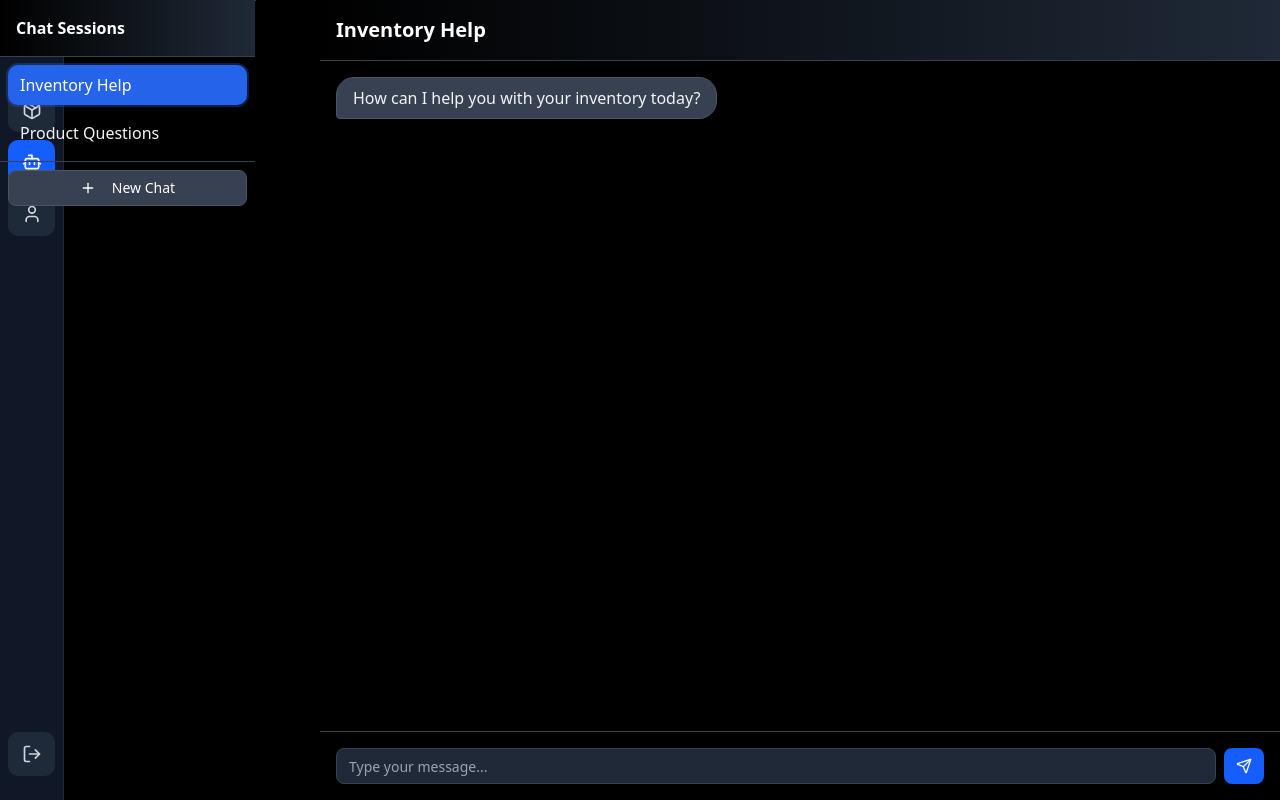
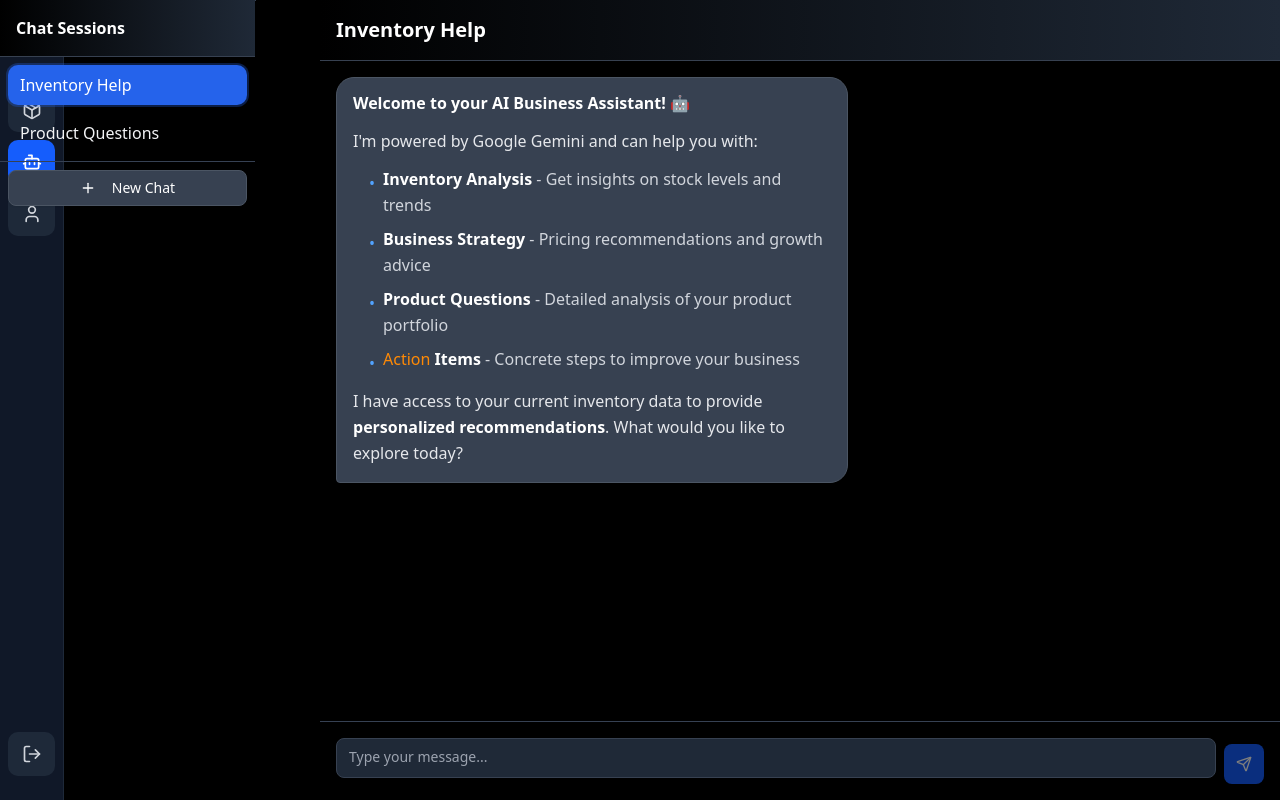
Before and after one commit to gitCoderDarsh/Vyaapari, a Next.js app: page /dashboard/assistant in a window 1280 px wide. Built offline with nearby package versions, Linux system fonts and the light colour scheme; no server answers; sample sign-in values are in the browser's storage.

Commit message:
feat: enhance AI assistant with better formatting and UX - Multi-line textarea with custom scrollbars and unclear message detection

```diff
--- a/src/app/dashboard/assistant/page.jsx
+++ b/src/app/dashboard/assistant/page.jsx
@@ -1,13 +1,69 @@
 "use client"
 
-import { useState, useEffect } from "react"
+import { useState, useEffect, useRef } from "react"
 import { useSession } from "next-auth/react"
 import { useRouter } from "next/navigation"
-import { Edit, Plus, Send } from "lucide-react"
+import { Edit, Plus, Send, Loader2 } from "lucide-react"
 import { Button } from "@/components/ui/button"
-import { Input } from "@/components/ui/input"
 import { cn } from "@/lib/utils"
 import Sidebar from "@/components/dashboard/Sidebar"
+
+// Helper function to format AI responses with better structure
+const formatMessage = (text) => {
+  if (!text) return ''
+
+  // Clean up the text first and split into lines
+  const lines = text.trim().split('\n')
+  const formattedLines = []
+
+  for (let i = 0; i < lines.length; i++) {
+    let line = lines[i].trim()
+
+    // Skip empty lines at the beginning
+    if (line === '' && formattedLines.length === 0) continue
+
+    // Handle empty lines (spacing)
+    if (line === '') {
+      formattedLines.push('<div class="mb-3"></div>')
+      continue
+    }
+
+    // Bold text
+    line = line.replace(/\*\*(.*?)\*\*/g, '<strong class="text-white font-semibold">$1</strong>')
+
+    // Section headers (words ending with :)
+    if (/^[A-Za-z\s]+:$/.test(line)) {
+      formattedLines.push(`<div class="text-blue-400 font-semibold mt-4 mb-2 text-sm uppercase tracking-wide">${line}</div>`)
+    }
+    // Bullet points
+    else if (/^[•·\-*]\s+/.test(line)) {
+      const content = line.replace(/^[•·\-*]\s+/, '')
+      formattedLines.push(`<div class="ml-4 mb-2 flex items-start"><span class="text-blue-400 mr-2 mt-1">•</span><span class="text-gray-300 flex-1">${content}</span></div>`)
+    }
+    // Numbered lists
+    else if (/^\d+\.\s+/.test(line)) {
+      const [, number, content] = line.match(/^(\d+\.)\s+(.+)$/)
+      formattedLines.push(`<div class="ml-4 mb-2 flex items-start"><span class="text-blue-400 font-medium mr-2 min-w-[20px]">${number}</span><span class="text-gray-300 flex-1">${content}</span></div>`)
+    }
+    // Regular text
+    else {
+      formattedLines.push(`<div class="mb-1">${line}</div>`)
+    }
+  }
+
+  let result = formattedLines.join('')
+
+  // Apply additional formatting
+  result = result
+    // Currency amounts
+    .replace(/₹([\d,]+)/g, '<span class="text-green-400 font-medium">₹$1</span>')
+    // Numbers and percentages
+    .replace(/\b(\d+%)\b/g, '<span class="text-yellow-400 font-medium">$1</span>')
+    // Action words
+    .replace(/\b(Action|TODO|Next|Immediate|Priority|Recommend|Consider)\b/gi, '<span class="text-orange-400 font-medium">$1</span>')
+
+  return result
+}
 import MobileHeader from "@/components/dashboard/MobileHeader"
 import LogoutModal from "@/components/dashboard/LogoutModal"
 import styles from './assistant.module.css'
@@ -15,10 +71,41 @@ import styles from './assistant.module.css'
 export default function AssistantPage() {
   const { data: session, status } = useSession()
   const router = useRouter()
+  const textareaRef = useRef(null)
   const [showLogoutModal, setShowLogoutModal] = useState(false)
   const [isMobileMenuOpen, setIsMobileMenuOpen] = useState(false)
   const [activeTab, setActiveTab] = useState("Assistant")
   const [isSidebarCollapsed, setIsSidebarCollapsed] = useState(false)
+  const [isLoading, setIsLoading] = useState(false)
+
+  // Add custom scrollbar styles
+  useEffect(() => {
+    const style = document.createElement('style')
+    style.textContent = `
+      .custom-scrollbar::-webkit-scrollbar {
+        width: 8px;
+      }
+      .custom-scrollbar::-webkit-scrollbar-track {
+        background: transparent;
+      }
+      .custom-scrollbar::-webkit-scrollbar-thumb {
+        background: #4b5563;
+        border-radius: 4px;
+      }
+      .custom-scrollbar::-webkit-scrollbar-thumb:hover {
+        background: #6b7280;
+      }
+      .custom-scrollbar {
+        scrollbar-width: thin;
+        scrollbar-color: #4b5563 transparent;
+      }
+    `
+    document.head.appendChild(style)
+
+    return () => {
+      document.head.removeChild(style)
+    }
+  }, [])
 
   // Handle sidebar collapse animation when entering Assistant page
   useEffect(() => {
@@ -44,12 +131,18 @@ export default function AssistantPage() {
     {
       id: "1",
       name: "Inventory Help",
-      messages: [{ role: "assistant", content: "How can I help you with your inventory today?" }],
+      messages: [{
+        role: "assistant",
+        content: "**Welcome to your AI Business Assistant!** 🤖\n\nI'm powered by Google Gemini and can help you with:\n\n• **Inventory Analysis** - Get insights on stock levels and trends\n• **Business Strategy** - Pricing recommendations and growth advice\n• **Product Questions** - Detailed analysis of your product portfolio\n• **Action Items** - Concrete steps to improve your business\n\nI have access to your current inventory data to provide **personalized recommendations**. What would you like to explore today?"
+      }],
     },
     {
       id: "2",
       name: "Product Questions",
-      messages: [{ role: "assistant", content: "I'm here to answer any product-related questions." }],
+      messages: [{
+        role: "assistant",
+        content: "**Product Analysis & Strategy** 📊\n\nI can help you with:\n\n1. **Pricing Analysis** - Optimize your product prices\n2. **Inventory Trends** - Identify fast-moving vs slow-moving items\n3. **Stock Management** - Get alerts for low stock items\n4. **Market Positioning** - Strategic advice for your products\n\nAsk me anything about your business or specific products!"
+      }],
     },
   ])
   const [activeChat, setActiveChat] = useState("1")
@@ -100,43 +193,146 @@ export default function AssistantPage() {
     const newChat = {
       id: Date.now().toString(),
       name: `Chat ${chats.length + 1}`,
-      messages: [{ role: "assistant", content: "Hello! How can I assist you today?" }],
+      messages: [{
+        role: "assistant",
+        content: "**Hello! I'm your AI Business Assistant** 🚀\n\nKey Capabilities:\n\n• **Inventory Analysis** - Real-time insights from your data\n• **Strategic Advice** - Business growth recommendations\n• **Problem Solving** - Quick answers to operational questions\n\nWhat can I help you with today?"
+      }],
     }
     setChats([...chats, newChat])
     setActiveChat(newChat.id)
   }
 
-  const sendMessage = () => {
+  // Auto-resize textarea function
+  const autoResizeTextarea = () => {
+    const textarea = textareaRef.current
+    if (textarea) {
+      textarea.style.height = 'auto'
+      textarea.style.height = Math.min(textarea.scrollHeight, 120) + 'px' // Max height of ~5 lines
+    }
+  }
+
+  // Handle textarea input change
+  const handleTextareaChange = (e) => {
+    setNewMessage(e.target.value)
+    autoResizeTextarea()
+  }
+
+  // Handle key events for textarea
+  const handleKeyDown = (e) => {
+    if (e.key === 'Enter' && !e.shiftKey) {
+      e.preventDefault()
+      if (!isLoading && newMessage.trim()) {
+        sendMessage()
+      }
+    }
+  }
+
+  // Auto-resize on mount and when content changes
+  useEffect(() => {
+    autoResizeTextarea()
+  }, [newMessage])
+
+  const sendMessage = async () => {
     if (!newMessage.trim()) return
+
+    const userMessage = { role: "user", content: newMessage }
 
     const updatedChats = chats.map((chat) => {
       if (chat.id === activeChat) {
         return {
           ...chat,
-          messages: [...chat.messages, { role: "user", content: newMessage }],
+          messages: [...chat.messages, userMessage],
         }
       }
       return chat
     })
     setChats(updatedChats)
     setNewMessage("")
+    setIsLoading(true)
 
-    // Simulate assistant response
-    setTimeout(() => {
+    try {
+      // Fetch current inventory data for AI context
+      const inventoryResponse = await fetch('/api/inventory')
+      let inventoryData = {
+        totalItems: 0,
+        totalValue: 0,
+        lowStockItems: 0,
+        items: []
+      }
+
+      if (inventoryResponse.ok) {
+        const inventoryResult = await inventoryResponse.json()
+        inventoryData = {
+          totalItems: inventoryResult.totalItems || 0,
+          totalValue: inventoryResult.totalValue || 0,
+          lowStockItems: inventoryResult.items?.filter(item => item.stockQuantity < 5).length || 0,
+          items: inventoryResult.items || []
+        }
+      }
+
+      // Call the AI API with real inventory context
+      const response = await fetch('/api/ai', {
+        method: 'POST',
+        headers: {
+          'Content-Type': 'application/json',
+        },
+        body: JSON.stringify({
+          type: 'business-assistant',
+          prompt: newMessage,
+          data: {
+            context: {
+              totalItems: inventoryData.totalItems,
+              totalValue: inventoryData.totalValue,
+              lowStockItems: inventoryData.lowStockItems
+            },
+            inventoryItems: inventoryData.items
+          }
+        })
+      })
+
+      const data = await response.json()
+
+      if (!response.ok) {
+        throw new Error(data.error || 'Failed to get AI response')
+      }
+
+      const aiMessage = {
+        role: "assistant",
+        content: data.text || data.response || 'Sorry, I couldn\'t process your request.'
+      }
+
       const responseChats = updatedChats.map((chat) => {
         if (chat.id === activeChat) {
           return {
             ...chat,
-            messages: [
-              ...chat.messages,
-              { role: "assistant", content: "I understand your question. Let me help you with that." },
-            ],
+            messages: [...chat.messages, aiMessage],
           }
         }
         return chat
       })
       setChats(responseChats)
-    }, 1000)
+
+    } catch (error) {
+      console.error('Error sending message:', error)
+
+      const errorMessage = {
+        role: "assistant",
+        content: 'Sorry, I\'m having trouble connecting right now. Please try again in a moment.'
+      }
+
+      const errorChats = updatedChats.map((chat) => {
+        if (chat.id === activeChat) {
+          return {
+            ...chat,
+            messages: [...chat.messages, errorMessage],
+          }
+        }
+        return chat
+      })
+      setChats(errorChats)
+    } finally {
+      setIsLoading(false)
+    }
   }
 
   const currentChat = chats.find((chat) => chat.id === activeChat)
@@ -224,18 +420,30 @@ export default function AssistantPage() {
         </div>
 
         {/* Chat Messages */}
-        <div className={cn("flex-1 overflow-y-auto p-4 space-y-4 bg-black", styles.chatContainer)}>
+        <div className={cn(
+          "flex-1 overflow-y-auto p-4 space-y-4 bg-black custom-scrollbar",
+          styles.chatContainer
+        )}>
           {currentChat?.messages.map((message, index) => (
             <div key={index} className={cn("flex", message.role === "user" ? "justify-end" : "justify-start", styles.messageSlideIn)}>
               <div
                 className={cn(
-                  "max-w-xs lg:max-w-md px-4 py-2 rounded-lg",
+                  "px-4 py-3 rounded-lg",
                   message.role === "user"
-                    ? `text-white ${styles.userMessage}`
-                    : `text-gray-100 ${styles.assistantMessage}`,
+                    ? `text-white max-w-xs lg:max-w-md ${styles.userMessage}`
+                    : `text-gray-100 max-w-md lg:max-w-lg ${styles.assistantMessage}`,
                 )}
               >
-                {message.content}
+                {message.role === "assistant" ? (
+                  <div
+                    className="text-gray-200 leading-relaxed"
+                    dangerouslySetInnerHTML={{
+                      __html: formatMessage(message.content)
+                    }}
+                  />
+                ) : (
+                  message.content
+                )}
               </div>
             </div>
           ))}
@@ -243,19 +451,34 @@ export default function AssistantPage() {
 
         {/* Chat Input */}
         <div className="p-4 border-t border-gray-700 bg-black">
-          <div className="flex gap-2">
-            <Input
-              value={newMessage}
-              onChange={(e) => setNewMessage(e.target.value)}
-              placeholder="Type your message..."
-              className={cn("flex-1 bg-gray-800 border-gray-700 text-white placeholder-gray-400 focus:border-blue-500", styles.chatInput)}
-              onKeyPress={(e) => e.key === "Enter" && sendMessage()}
-            />
+          <div className="flex gap-2 items-end">
+            <div className="flex-1">
+              <textarea
+                ref={textareaRef}
+                value={newMessage}
+                onChange={handleTextareaChange}
+                onKeyDown={handleKeyDown}
+                placeholder="Type your message..."
+                className={cn(
+                  "w-full bg-gray-800 border border-gray-700 text-white placeholder-gray-400",
+                  "focus:border-blue-500 focus:outline-none focus:ring-1 focus:ring-blue-500",
+                  "rounded-md px-3 py-2 resize-none min-h-[40px] max-h-[120px]",
+                  "leading-5 text-sm transition-all duration-200 custom-scrollbar",
+                  styles.chatInput
+                )}
+                rows={1}
+              />
+            </div>
             <Button
               onClick={sendMessage}
-              className="bg-blue-600 hover:bg-blue-700"
+              disabled={isLoading || !newMessage.trim()}
+              className="bg-blue-600 hover:bg-blue-700 disabled:opacity-50 disabled:cursor-not-allowed h-[40px]"
             >
-              <Send className="h-4 w-4" />
+              {isLoading ? (
+                <Loader2 className="h-4 w-4 animate-spin" />
+              ) : (
+                <Send className="h-4 w-4" />
+              )}
             </Button>
           </div>
         </div>
```
Also changed, not shown: src/lib/gemini.js.
